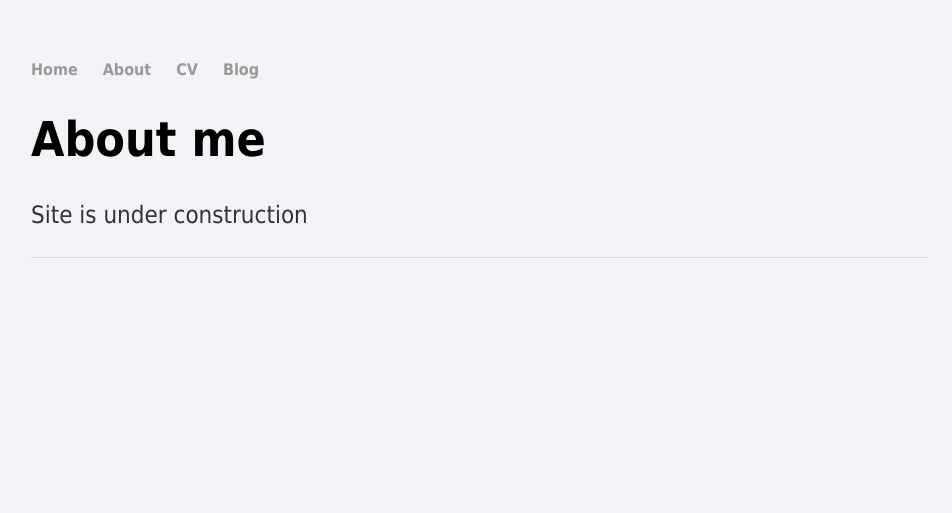
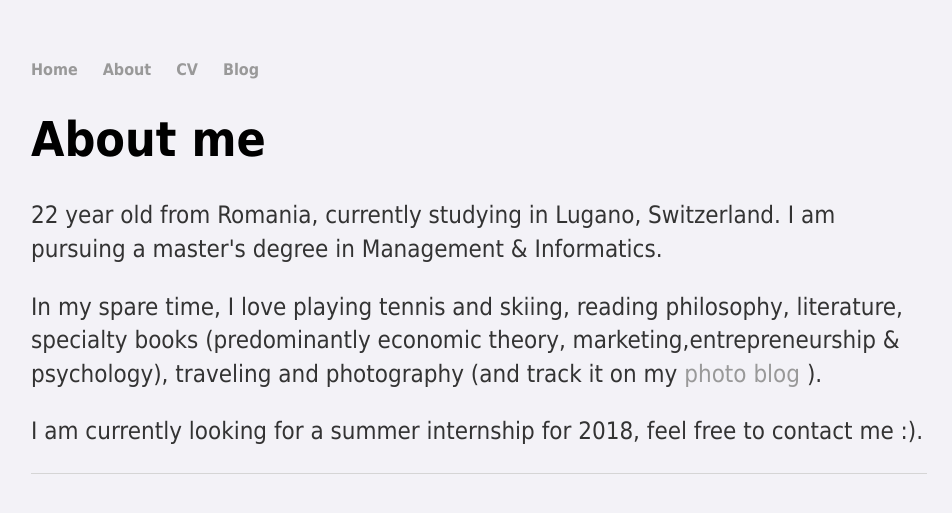
Before and after one commit to bianca-stancu/bianca-stancu.github.io, a Jekyll site: the page built from about/index.html, in a window 1280 px wide. Shown: the top 513 px of the page, without its empty margins (161-1113 px from the left). Built offline with Jekyll 4.4.1, drawn with Linux system fonts in a browser that asks for light colours; comment, search, counter and statistics services are not loaded.

Commit message:
Update index.html

```diff
--- a/about/index.html
+++ b/about/index.html
@@ -4,5 +4,9 @@ title: Bianca Stancu
 ---
 <div class="blurb">
 	<h1>About me</h1>
-	<p> Site is under construction </p>
+	<p> 22 year old from Romania, currently studying in Lugano, Switzerland. I am pursuing a master's degree in Management & Informatics.</p>
+	<p> In my spare time, I love playing tennis and skiing, reading philosophy, literature, specialty books (predominantly economic theory, marketing,entrepreneurship & psychology), traveling and photography (and track it on my <a href="http://finding-calypso.tumblr.com/"> photo blog </a>).</p>
+	<p> I am currently looking for a summer internship for 2018, feel free to contact me :). </p>
+	<script src="//platform.linkedin.com/in.js" type="text/javascript"></script>
+<script type="IN/MemberProfile" data-id="https://www.linkedin.com/in/biancastancu28" data-format="inline" data-related="false"></script>
 </div><!-- /.blurb -->
```
